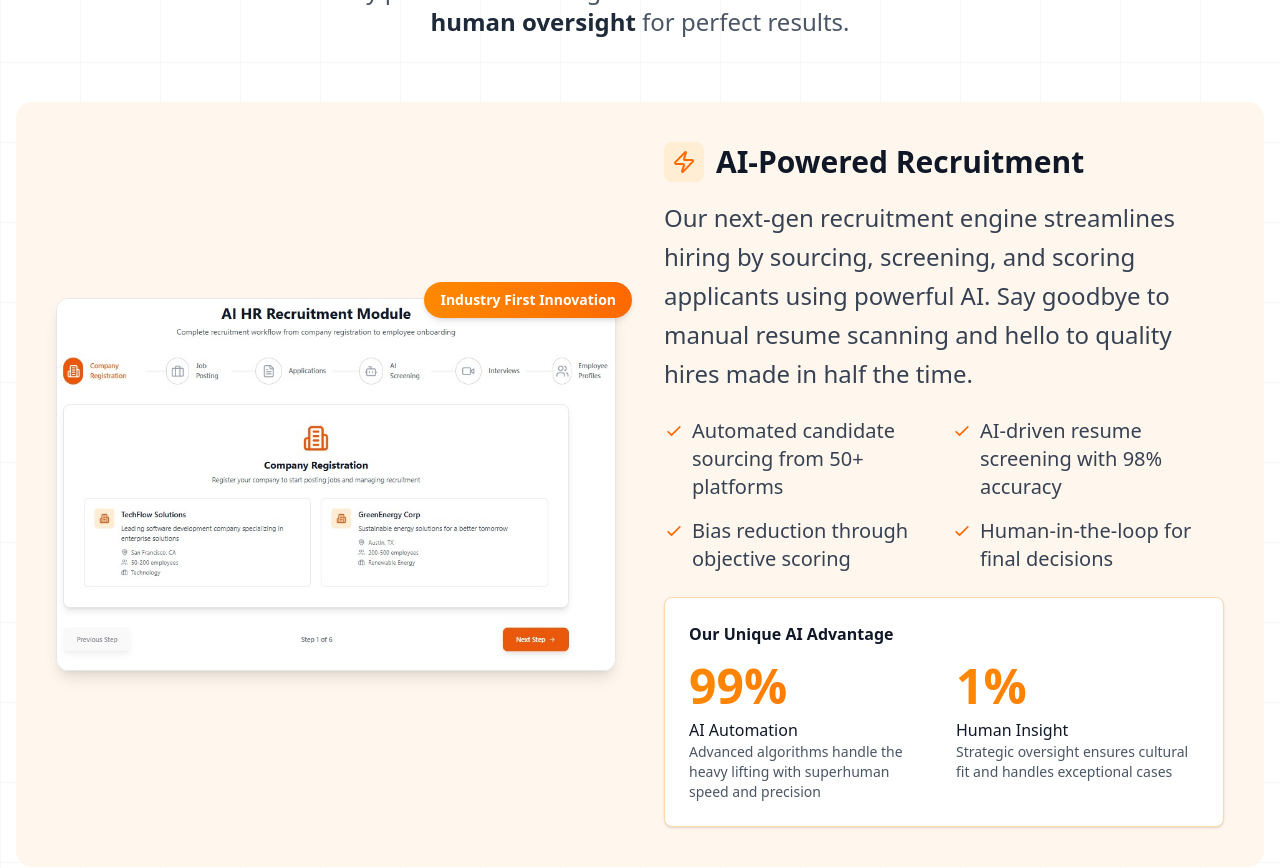
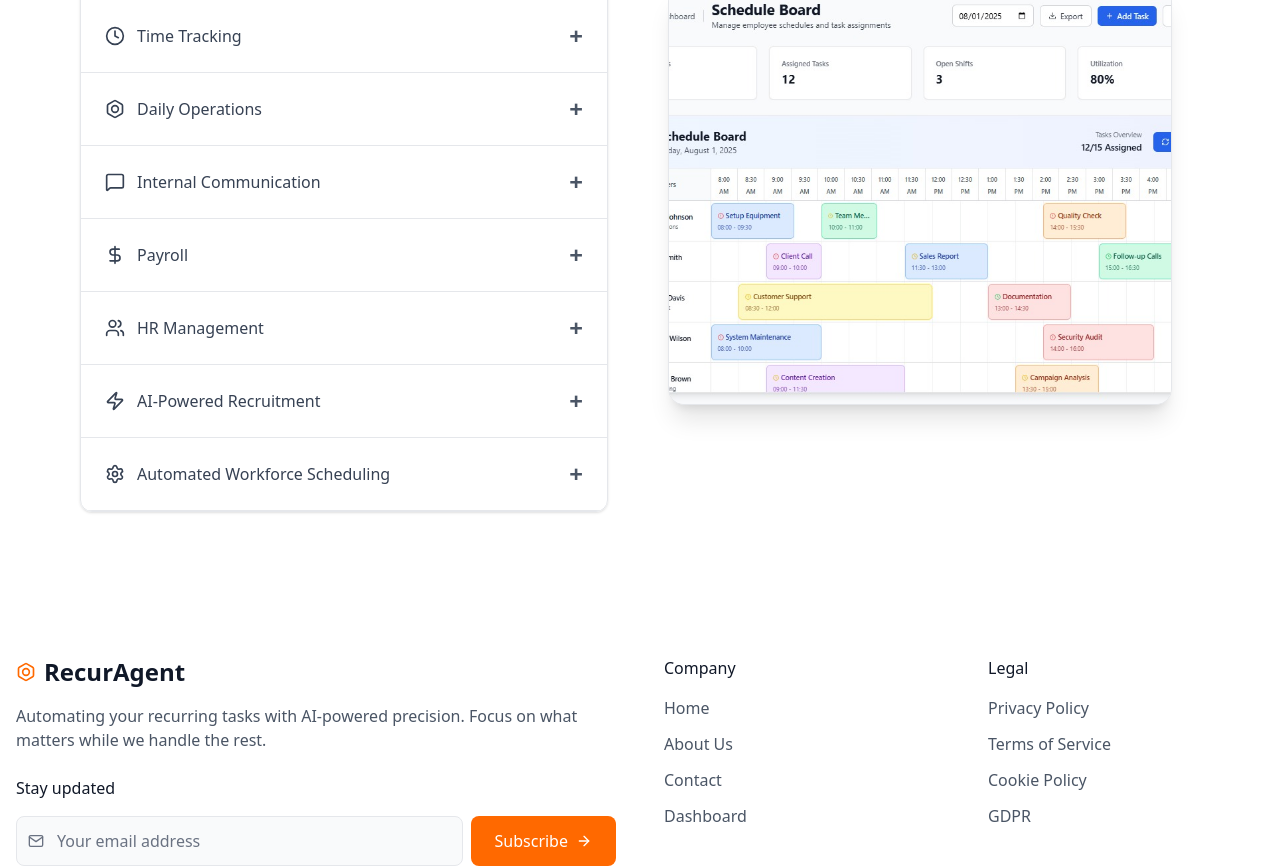
Before and after one commit to noor123-tech/RecruAgent, a React (Vite) app: page / in a window 1280 px wide. Shown: the part 1720-2588 px from the top of the page. Built offline with nearby package versions, Linux system fonts and the light colour scheme.

Commit message:
changed the feature section in the home page

```diff
--- a/package.json
+++ b/package.json
@@ -15,6 +15,8 @@
     "lucide-react": "^0.535.0",
     "react": "^19.1.0",
     "react-dom": "^19.1.0",
+    "react-icons": "^5.5.0",
+    "react-router-dom": "^7.7.1",
     "react-simple-typewriter": "^5.0.1",
     "tailwindcss": "^4.1.11"
   },
--- a/src/Components/Features.jsx
+++ b/src/Components/Features.jsx
@@ -1,9 +1,9 @@
-import React from "react";
+import React, { useEffect, useRef, useState } from "react";
 import {
-  Bolt, Zap, Clock, Users, Calendar,
-  MessageSquare, Settings, DollarSign
+  Zap, Calendar, Users, Clock,
+  MessageSquare, Settings, Bolt, DollarSign
 } from "lucide-react";
-import dashboard from "../assets/dashboard.jpeg";
+
 import ScheduleBoard from "../assets/ScheduleBoard.jpeg";
 import HRmanagement from "../assets/HR management.jpeg";
 import TimeTracking from "../assets/TimeTracking.jpeg";
@@ -12,224 +12,131 @@ import employeescheduling from "../assets/employeescheduling.png";
 import Dailyoperation from "../assets/DailyOperations.jpeg";
 import payrollentries from "../assets/payrollentries.jpeg";
 import AI from "../assets/AIHRrecruitment.jpeg";
-export default function Feature() {
+
 const features = [
   {
-      title: "AI-Powered Recruitment",
-      description: "Our next-gen recruitment engine streamlines hiring by sourcing, screening, and scoring applicants using powerful AI. Say goodbye to manual resume scanning and hello to quality hires made in half the time.",
-      benefits: [
-        "Automated candidate sourcing from 50+ platforms",
-        "AI-driven resume screening with 98% accuracy",
-        "Bias reduction through objective scoring",
-        "Human-in-the-loop for final decisions"
-      ],
-      image: AI,
-      icon: <Zap className="text-orange-500" size={24} />,
-      highlight: true
+    title: "Employee Scheduling",
+    description: "Create perfect schedules in seconds with drag-and-drop ease and automatic shift assignments.",
+    icon: <Calendar size={20} />,
+    image: ScheduleBoard
   },
   {
-      title: "Smart Scheduling Board",
-      description: "Simplify workforce planning with a visual, drag-and-drop scheduling tool. Integrated labor compliance and predictive staffing ensure your business stays ahead of demand.",
-      benefits: [
-        "Reduces scheduling conflicts by 92%",
-        "Automatically complies with labor regulations",
-        "Mobile-friendly shift swapping",
-        "Predicts staffing needs 2 weeks in advance"
-      ],
-      image: ScheduleBoard,
-      icon: <Calendar className="text-orange-500" size={24} />
+    title: "Time Tracking",
+    description: "Effortless clock-ins using worker location and geofence.",
+    icon: <Clock size={20} />,
+    image: TimeTracking
   },
   {
-      title: "Complete HR Management",
-      description: "Automate everything from employee onboarding to offboarding with our unified HR suite. With real-time compliance monitoring and data-rich dashboards, your team will operate smarter.",
-      benefits: [
-        "Automated onboarding workflows",
-        "Real-time compliance monitoring",
-        "Predictive attrition risk scoring",
-        "Customizable policy templates"
-      ],
-      image: HRmanagement,
-      icon: <Users className="text-orange-500" size={24} />
+    title: "Daily Operations",
+    description: "Digitize your workflows with mobile checklists, job forms, and task tracking that workers actually use.",
+    icon: <Bolt size={20} />,
+    image: Dailyoperation
   },
   {
-      title: "Precision Time Tracking",
-      description: "Beyond clock-ins. Our intelligent system verifies work hours, detects anomalies, and integrates seamlessly into your payroll process for precision without the paperwork.",
-      benefits: [
-        "Anomaly detection with 96% accuracy",
-        "Automated overtime calculations",
-        "Mobile GPS verification (optional)",
-        "Real-time labor cost analytics"
-      ],
-      image: TimeTracking,
-      icon: <Clock className="text-orange-500" size={24} />
+    title: "Internal Communication",
+    description: "Streamline team communication with priority-based routing and sentiment analysis.",
+    icon: <MessageSquare size={20} />,
+    image: internalCommunications
   },
   {
-      title: "Intelligent Communications",
-      description: "Ensure timely, relevant, and effective communication across your teams with AI-prioritized messaging, integrated sentiment analysis, and smart delivery scheduling.",
-      benefits: [
-        "Priority-based message routing",
-        "Optimal delivery time suggestions",
-        "Organization-wide sentiment analysis",
-        "Multi-channel communication tracking"
-      ],
-      image: internalCommunications,
-      icon: <MessageSquare className="text-orange-500" size={24} />
+    title: "Payroll",
+    description: "Ensure tax compliance, generate payslips, and track costs accurately with automation.",
+    icon: <DollarSign size={20} />,
+    image: payrollentries
+  },
+  {
+    title: "HR Management",
+    description: "Manage onboarding, compliance, and employee data in one place.",
+    icon: <Users size={20} />,
+    image: HRmanagement
+  },
+  {
+    title: "AI-Powered Recruitment",
+    description: "Smart hiring with automated sourcing, screening, and scoring.",
+    icon: <Zap size={20} />,
+    image: AI
   },
   {
     title: "Automated Workforce Scheduling",
-      description: "Eliminate manual shift planning with AI that considers skills, availability, labor law, and business demand — saving time and reducing scheduling errors.",
-      benefits: [
-        "Real-time demand forecasting",
-        "Automated shift coverage optimization",
-        "Multi-factor availability matching",
-        "Reduced manager workload by 65%"
-      ],
-      image: employeescheduling,
-      icon: <Settings className="text-orange-500" size={24} />
-    },
-    {
-      title: "Operations Intelligence",
-      description: "Harness the power of data with dashboards that track KPIs, flag issues, and guide improvements. Keep operations lean, fast, and insight-driven.",
-      benefits: [
-        "Automated KPI tracking",
-        "Predictive maintenance alerts",
-        "Process improvement suggestions",
-        "Customizable executive dashboards"
-      ],
-      image: Dailyoperation,
-      icon: <Bolt className="text-orange-500" size={24} />
-    },
-    {
-      title: "Smart Payroll Processing",
-      description: "Run payroll with confidence. Our system ensures tax compliance, payslips, and labor costs are accurate and accessible — all with 99.9% reliability.",
-      benefits: [
-        "99.9% payroll accuracy guarantee",
-        "Automated tax compliance",
-        "Self-service pay inquiries",
-        "Real-time labor cost reporting"
-      ],
-      image: payrollentries,
-      icon: <DollarSign className="text-orange-500" size={24} />
+    description: "AI-based shift optimization based on skills, laws, and availability.",
+    icon: <Settings size={20} />,
+    image: employeescheduling
   }
 ];
 
+export default function FeatureSection() {
+  const [activeIndex, setActiveIndex] = useState(0);
+  const itemRefs = useRef([]);
+
+  useEffect(() => {
+    const interval = setInterval(() => {
+      setActiveIndex((prev) => (prev + 1) % features.length);
+    }, 6000);
+    return () => clearInterval(interval);
+  }, []);
+
   return (
-    <section className="relative overflow-hidden py-20 bg-white  mt-30">
-      <div className="absolute inset-0 z-0 bg-white pattern-grid opacity-30" />
-      <div className="absolute w-28 h-28 bg-orange-300/30 rounded-full top-10 left-10 animate-float" />
-      <div className="absolute w-24 h-24 bg-orange-400/20 rounded-full bottom-20 right-20 animate-float-delay" />
-      <div className="absolute w-32 h-32 bg-orange-300/25 rounded-full bottom-32 left-32 animate-float" />
+    <section className="bg-white py-20 px-6 md:px-20 font-sans">
+      <h2 className="text-3xl md:text-4xl font-semibold text-center text-gray-900 mb-14">
+        Streamline your workforce management
+      </h2>
 
-      <div className="container mx-auto px-4 relative z-10">
-        <div className="text-center mb-16">
-          <h2 className="text-4xl md:text-5xl font-extrabold text-gray-900 mb-6">
-            Revolutionizing HR with AI Precision
-          </h2>
-          <p className="text-xl md:text-2xl text-gray-600 max-w-3xl mx-auto">
-            The only platform delivering <span className="font-bold bg-gradient-to-r from-orange-400 to-orange-500 bg-clip-text text-transparent">99% AI automation</span> with essential <span className="font-bold text-gray-800">human oversight</span> for perfect results.
-          </p>
+      <div className="max-w-7xl mx-auto flex flex-col md:flex-row gap-8 relative">
+        {/* Accordion List */}
+        <div className="w-full md:w-1/2 relative">
+          <div className="border border-gray-200 rounded-xl overflow-hidden shadow-sm">
+            {features.map((feature, i) => (
+              <div
+                key={i}
+                ref={(el) => (itemRefs.current[i] = el)}
+                className={`px-6 py-5 cursor-pointer transition-all duration-300 border-b border-gray-200 ${
+                  i === activeIndex
+                    ? "bg-white border-l-4 border-orange-500"
+                    : "hover:bg-gray-50"
+                }`}
+                onClick={() => setActiveIndex(i)}
+              >
+                <div className="flex items-center justify-between">
+                  <div
+                    className={`flex items-center gap-3 font-medium ${
+                      i === activeIndex ? "text-gray-900" : "text-gray-700"
+                    }`}
+                  >
+                    {feature.icon}
+                    {feature.title}
+                  </div>
+                  <span
+                    className={`text-2xl font-semibold transition-transform duration-200 ${
+                      i === activeIndex ? "text-orange-600" : "text-gray-600"
+                    }`}
+                  >
+                    {i === activeIndex ? "−" : "+"}
+                  </span>
                 </div>
 
-        {features.map((feature, index) => (
                 <div
-            key={index}
-            className={`flex flex-col ${index % 2 === 0 ? 'md:flex-row' : 'md:flex-row-reverse'} items-center mb-20 gap-12 ${feature.highlight ? 'bg-orange-50 p-10 rounded-2xl' : ''}`}
+                  className={`overflow-hidden transition-all duration-500 ${
+                    i === activeIndex ? "max-h-40 mt-2" : "max-h-0"
+                  }`}
                 >
-            <div className="w-full md:w-1/2 relative">
-              <img
-                src={feature.image}
-                alt={feature.title}
-                className="w-full h-auto rounded-xl shadow-lg object-cover border border-gray-200"
-              />
-              {feature.highlight && (
-                <div className="absolute -top-4 -right-4 bg-gradient-to-r from-orange-400 to-orange-500 text-white px-4 py-2 rounded-full text-sm font-semibold shadow-md">
-                  Industry First Innovation
+                  <p className="text-sm text-gray-600">{feature.description}</p>
                 </div>
-              )}
-            </div>
-
-            <div className="w-full md:w-1/2">
-              <div className="flex items-center gap-3 mb-4">
-                <div className="p-2 bg-orange-100 rounded-lg">
-                  {feature.icon}
-                </div>
-                <h3 className="text-2xl md:text-3xl font-bold text-gray-900">{feature.title}</h3>
-              </div>
-              <p className="text-gray-700 text-xl md:text-2xl leading-relaxed mb-6">{feature.description}</p>
-
-              <div className="grid grid-cols-1 md:grid-cols-2 gap-4 mb-6">
-                {feature.benefits.map((benefit, i) => (
-                  <div key={i} className="flex items-start gap-2">
-                    <div className="mt-1">
-                      <svg className="w-5 h-5 text-orange-500" fill="none" stroke="currentColor" viewBox="0 0 24 24">
-                        <path strokeLinecap="round" strokeLinejoin="round" strokeWidth="2" d="M5 13l4 4L19 7" />
-                      </svg>
-                    </div>
-                    <span className="text-gray-700 text-lg md:text-xl">{benefit}</span>
               </div>
             ))}
           </div>
+        </div>
 
-              {feature.highlight && (
-                <div className="mt-6 bg-white p-6 rounded-lg border border-orange-200 shadow-sm">
-                  <h4 className="font-semibold text-gray-900 mb-4">Our Unique AI Advantage</h4>
-                  <div className="flex flex-col sm:flex-row gap-6">
-                    <div className="flex-1">
-                      <div className="text-5xl font-bold bg-gradient-to-r from-orange-400 to-orange-500 bg-clip-text text-transparent mb-2">99%</div>
-                      <h5 className="font-medium text-gray-900">AI Automation</h5>
-                      <p className="text-sm text-gray-600">Advanced algorithms handle the heavy lifting with superhuman speed and precision</p>
-                    </div>
-                    <div className="flex-1">
-                      <div className="text-5xl font-bold bg-gradient-to-r from-orange-400 to-orange-500 bg-clip-text text-transparent mb-2">1%</div>
-                      <h5 className="font-medium text-gray-900">Human Insight</h5>
-                      <p className="text-sm text-gray-600">Strategic oversight ensures cultural fit and handles exceptional cases</p>
+        {/* Image Panel */}
+        <div className="w-full md:w-1/2 flex items-center justify-center">
+          <div className="w-full md:w-[90%] min-h-[420px] aspect-[16/9] rounded-2xl overflow-hidden shadow-xl border border-gray-200 transition-all duration-700 bg-white">
+            <img
+              src={features[activeIndex].image}
+              alt={features[activeIndex].title}
+              className="w-full h-full object-cover"
+            />
           </div>
         </div>
       </div>
-              )}
-            </div>
-          </div>
-        ))}
-
-        <div className="mt-8 bg-gradient-to-r from-orange-400 to-orange-500 rounded-xl p-10 text-center text-white shadow-lg">
-          <h3 className="text-3xl md:text-4xl font-bold mb-4">Ready to Transform Your HR Operations?</h3>
-          <p className="text-xl md:text-2xl mb-6 max-w-3xl mx-auto leading-relaxed">
-            Join hundreds of forward-thinking companies leveraging our 99% AI-powered platform to reduce HR costs by 40% while improving employee satisfaction.
-          </p>
-          <div className="flex flex-col sm:flex-row justify-center gap-4">
-            <button className="bg-white text-orange-600 font-bold py-3 px-8 rounded-lg hover:bg-gray-100 transition-colors shadow-md">
-              See Live Demo
-            </button>
-         <button
-  onClick="/contact"
-  className="bg-transparent border-2 border-white text-white font-bold py-3 px-8 rounded-lg hover:bg-white hover:bg-opacity-10 hover:text-orange-500 transition-colors"
->
-  Talk to Our Team
-</button>
-          </div>
-        </div>
-      </div>
-
-      {/* Floating and Grid Animations */}
-      <style>{`
-        @keyframes float {
-          0%, 100% { transform: translateY(0) translateX(0); }
-          50% { transform: translateY(-25px) translateX(15px); }
-        }
-        @keyframes float-delay {
-          0%, 100% { transform: translateY(0) translateX(0); }
-          50% { transform: translateY(-20px) translateX(-15px); }
-        }
-        .animate-float { animation: float 8s ease-in-out infinite; }
-        .animate-float-delay { animation: float-delay 9s ease-in-out infinite 1s; }
-
-        .pattern-grid {
-          background-image:
-            linear-gradient(to right, #d1d5db 1px, transparent 1px),
-            linear-gradient(to bottom, #d1d5db 1px, transparent 1px);
-          background-size: 100px 100px;
-        }
-      `}</style>
     </section>
   );
 }
```
Also changed, not shown: 1 other file (tests, documents, lock files or other folders). Lines whose indentation alone changed are shown as unchanged.
